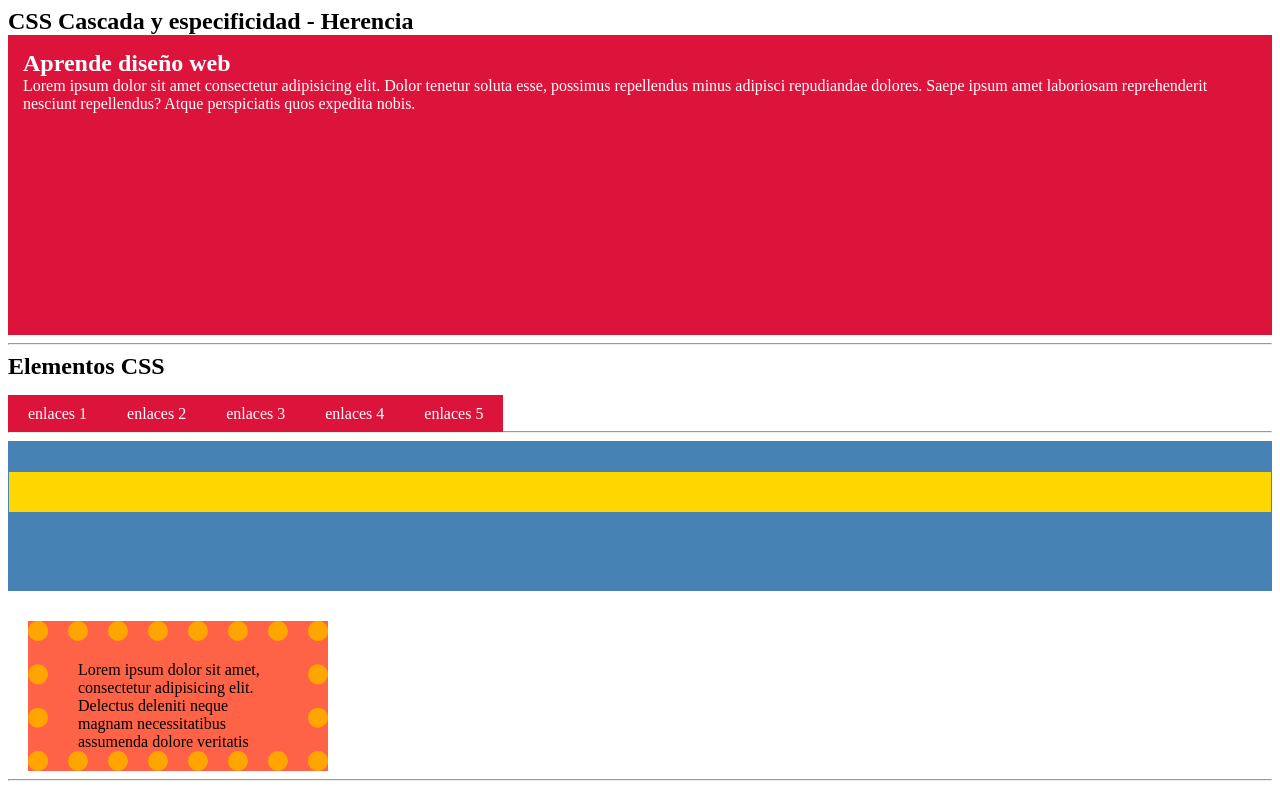
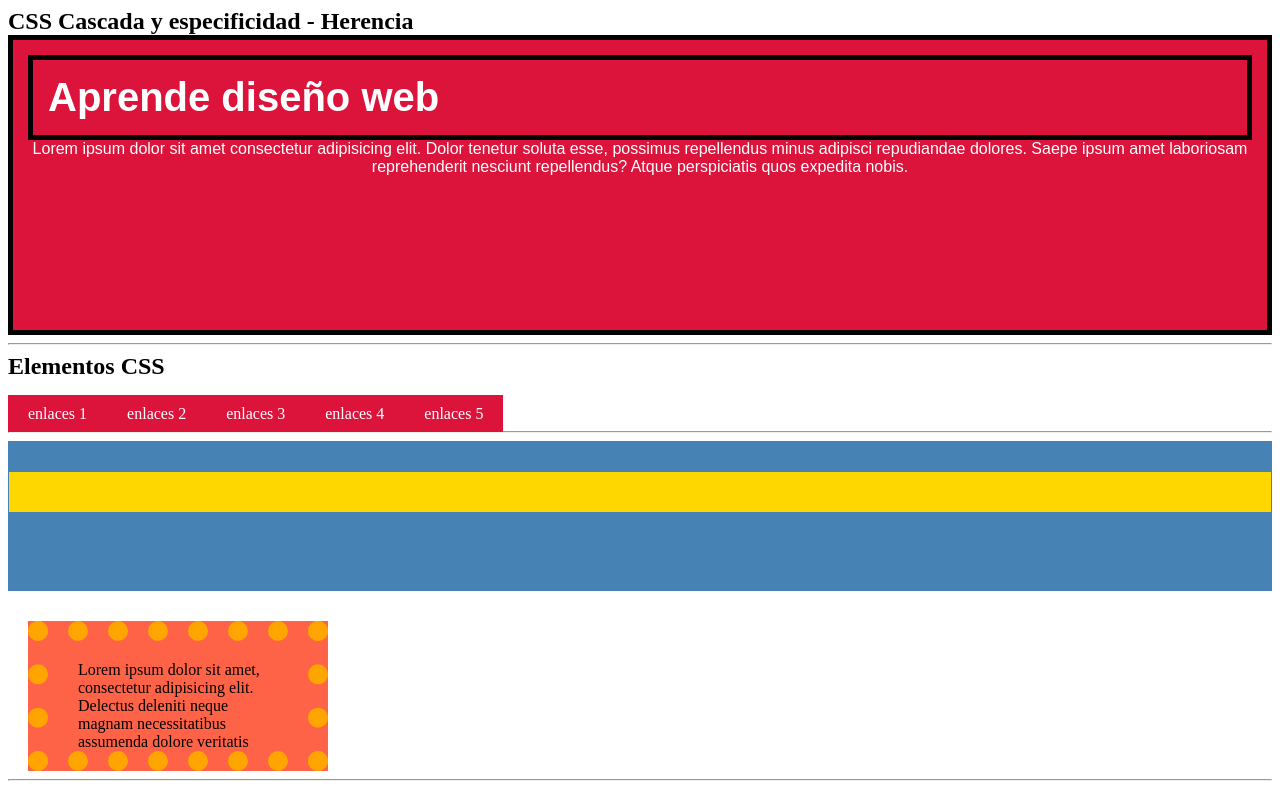
Before and after one commit to evergara/CSS3, an Angular app: page / in a window 1280 px wide. Shown: the top 788 px of the page. Built offline with nearby package versions, Linux system fonts and the light colour scheme.

Commit message:
Los elementos toman valores por defectos eso es una herencia de los estilos pór defecto del navegador.

```diff
--- a/src/app/components/especificidad-css/especificidad-css.component.scss
+++ b/src/app/components/especificidad-css/especificidad-css.component.scss
@@ -10,6 +10,9 @@
     background: crimson;
     color: white;
     padding: 15px;
+    border: 5px solid #000;
+    font-family: arial;
+    text-align: center;
 }
 
 .header{
@@ -19,3 +22,23 @@
 .header{
     height: 300px;
 }
+
+header>h2.title#title{
+    font-size: 40px;
+}
+
+.title{
+    font-size: 20px;
+    border: inherit;
+    padding: inherit;
+    text-align: initial;
+
+}
+
+/*
+1000  - inline css
+100   - ID
+10    - class atributos seguoclases
+1     - elementos , seudoelementos
+
+*/
```
